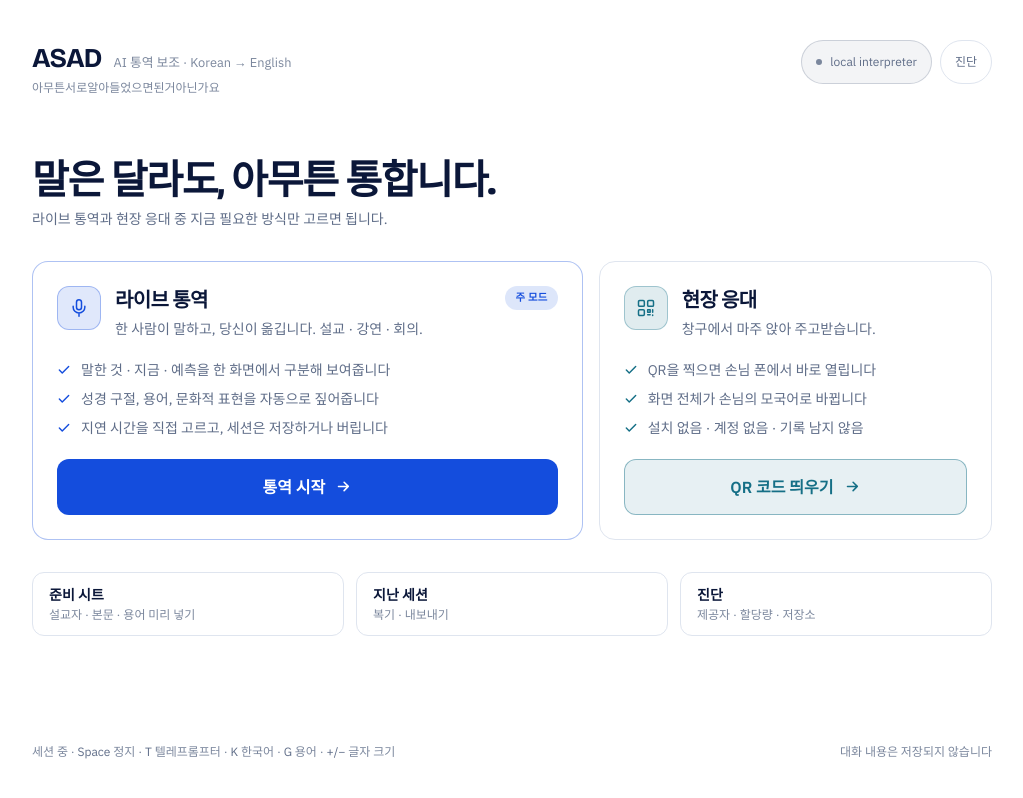
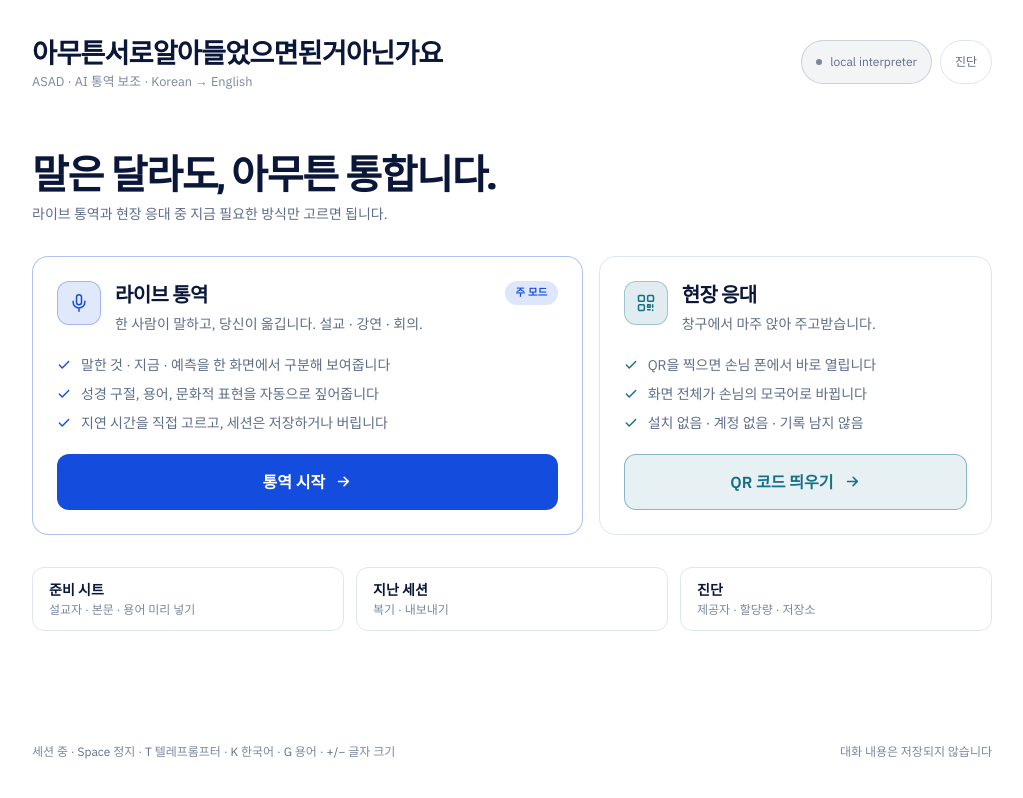
Before and after one commit to club-paradiso/asad, a Next.js app: page / in a window 1280 px wide. Shown: the whole page, without its empty margins (128-1151 px from the left). Built offline with nearby package versions, Linux system fonts and the light colour scheme; no server answers.

Commit message:
fix(brand): show full ASAD name on the launcher

```diff
--- a/src/features/home/HomeScreen.tsx
+++ b/src/features/home/HomeScreen.tsx
@@ -57,17 +57,12 @@ export function HomeScreen() {
     <div data-surface="launcher" className="min-h-[100dvh] w-full">
       <div className="mx-auto flex min-h-[100dvh] w-full max-w-5xl flex-col gap-8 px-5 py-8 sm:px-8 sm:py-10">
         <header className="flex flex-wrap items-start gap-x-4 gap-y-3">
-          <div className="min-w-0 flex flex-col gap-0.5">
-            <div className="flex flex-wrap items-baseline gap-x-3 gap-y-1">
-              <span className="type-display text-2xl text-[var(--fg)] sm:text-[1.7rem]">
-                {BRAND.shortName}
-              </span>
-              <span className="text-xs text-[var(--fg-dim)] sm:text-[0.8rem]">
-                {BRAND.descriptor} · Korean → English
-              </span>
-            </div>
-            <p className="max-w-2xl break-keep text-[0.7rem] leading-relaxed text-[var(--fg-dim)] sm:text-xs">
+          <div className="min-w-0 flex flex-col gap-1">
+            <h1 className="type-display max-w-3xl break-all text-[1.35rem] leading-[1.08] tracking-[-0.025em] text-[var(--fg)] sm:text-[1.7rem]">
               {BRAND.name}
+            </h1>
+            <p className="text-xs text-[var(--fg-dim)] sm:text-[0.8rem]">
+              {BRAND.shortName} · {BRAND.descriptor} · Korean → English
             </p>
           </div>
           <div className="ms-auto flex items-center gap-2">
@@ -83,9 +78,9 @@ export function HomeScreen() {
 
         <div className="my-auto flex flex-col gap-8">
           <div className="flex flex-col gap-1.5">
-            <h1 className="type-display text-3xl leading-[1.08] text-[var(--fg)] sm:text-[2.5rem]">
+            <h2 className="type-display text-3xl leading-[1.08] text-[var(--fg)] sm:text-[2.5rem]">
               {BRAND.tagline}
-            </h1>
+            </h2>
             <p className="text-sm text-[var(--fg-muted)]">
               라이브 통역과 현장 응대 중 지금 필요한 방식만 고르면 됩니다.
             </p>
@@ -256,7 +251,7 @@ function ModeCard({
           </svg>
         </span>
         <div className="flex min-w-0 flex-col gap-1">
-          <h2 className="type-display text-xl text-[var(--fg)]">{title}</h2>
+          <h3 className="type-display text-xl text-[var(--fg)]">{title}</h3>
           <p className="text-sm leading-relaxed text-[var(--fg-muted)]">
             {summary}
           </p>
```
